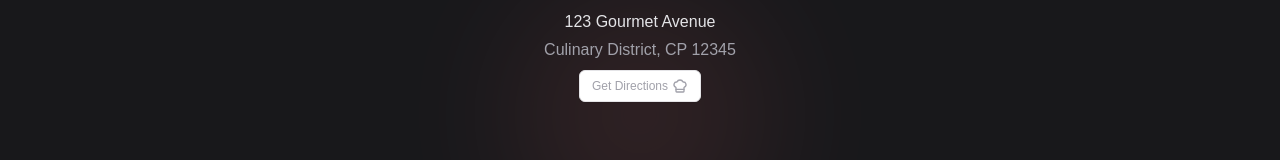
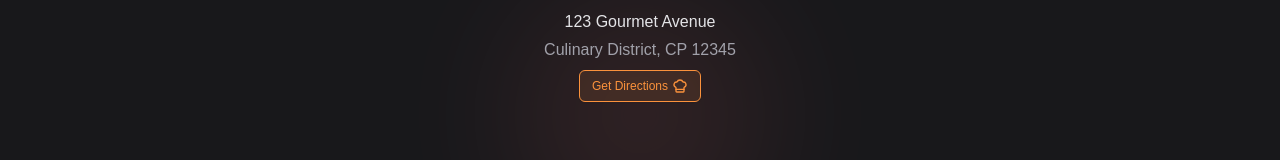
Before and after one commit to im-sanny/rms, a Next.js app: page / in a window 1280 px wide. Shown: the part 3759-3919 px from the top of the page. Built offline with nearby package versions, Linux system fonts and the light colour scheme.

Commit message:
update: updated the footer section

```diff
--- a/components/sections/Footer.tsx
+++ b/components/sections/Footer.tsx
@@ -51,7 +51,6 @@ export default function Footer() {
                 </p>
               </div>
               <div className="flex items-center justify-between">
-
                 <div>
                   <h3 className="text-xl font-semibold mb-4">Contact</h3>
                   <div className="space-y-3">
@@ -69,7 +68,6 @@ export default function Footer() {
                     </a>
                   </div>
                 </div>
-
                 <Button variant="outline" size="sm" className="border-orange-400 text-orange-400 hover:bg-orange-400/10">
                   Reserve Now
                 </Button>
@@ -98,9 +96,7 @@ export default function Footer() {
               <a href="#">
 
               </a>
-              <Button variant="outline" size="sm" className="border-
-
-              /30">
+              <Button variant="outline" size="sm" className="border-orange-400 text-orange-400 bg-orange-400/10 hover:bg-orange-300/30">
                 Get Directions <ChefHat className="w-4 h-4 ml-1" />
               </Button>
             </address>
```
Lines whose indentation alone changed are shown as unchanged.
